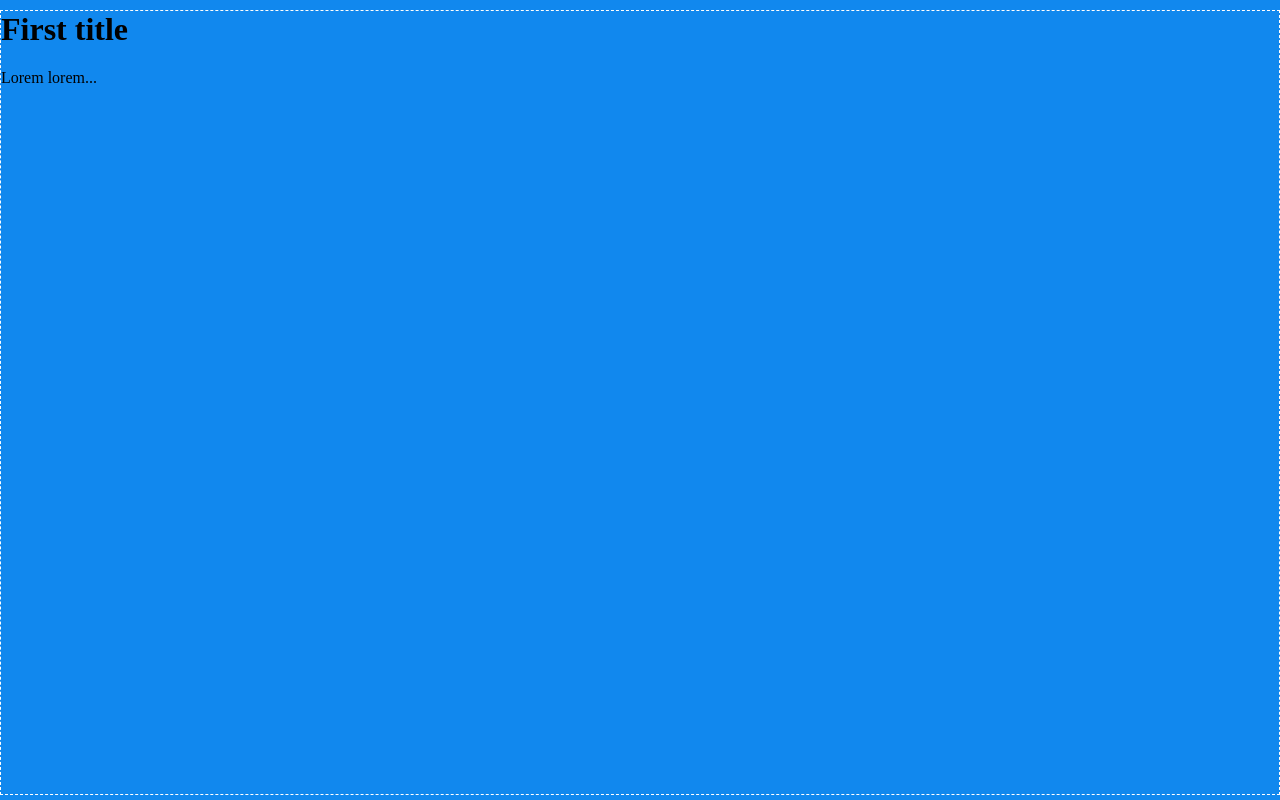
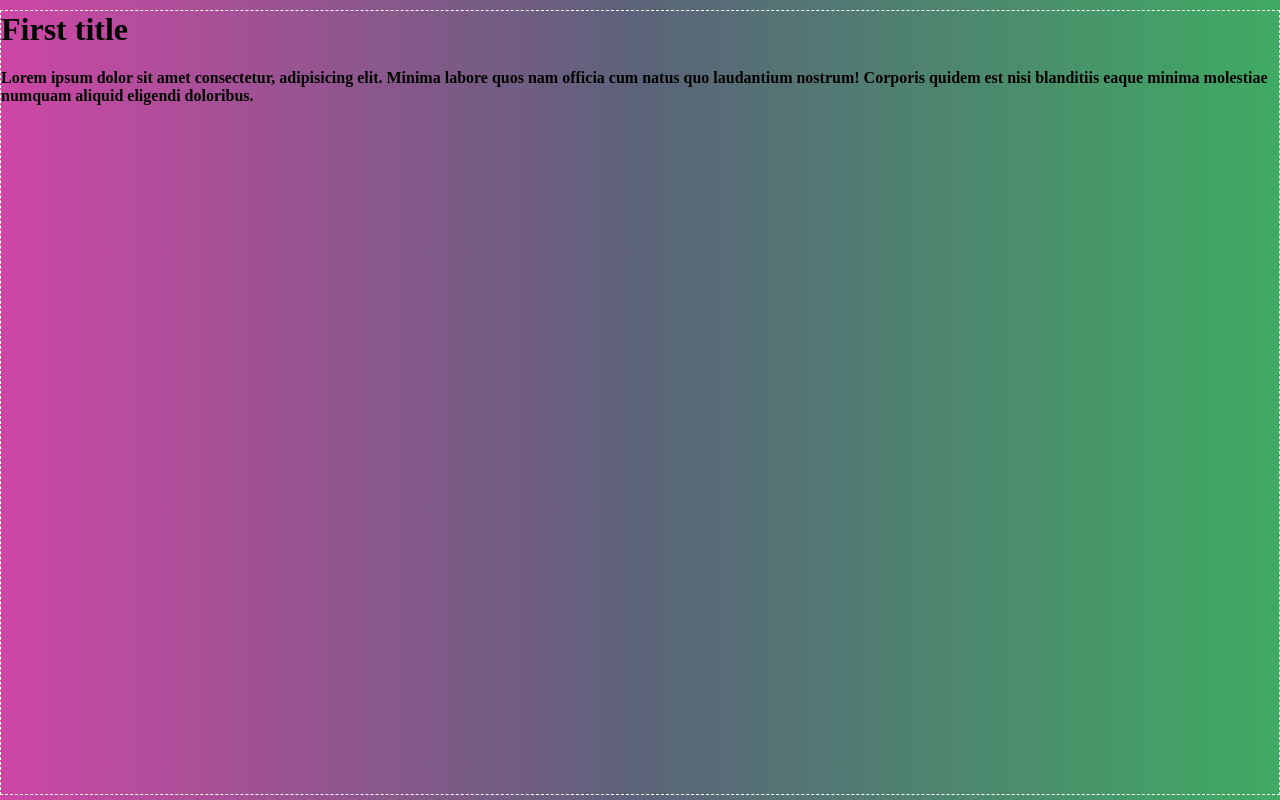
Before and after one commit to DiezRu33/page, a plain HTML site: page indexx.html in a window 1280 px wide. Drawn offline with Linux system fonts and the light colour scheme.

Commit message:
adding lorem nd' some color

```diff
--- a/indexx.html
+++ b/indexx.html
@@ -6,7 +6,7 @@
 </head>
 <body>
 	<h1 class="title">First title</h1>
-	<p class="para">Lorem lorem...</p>
+	<p class="para">Lorem ipsum dolor sit amet consectetur, adipisicing elit. Minima labore quos nam officia cum natus quo laudantium nostrum! Corporis quidem est nisi blanditiis eaque minima molestiae numquam aliquid eligendi doloribus.</p>
 
 
 </body>
--- a/style.css
+++ b/style.css
@@ -1,14 +1,15 @@
 body{
-	background: #18e;
+	background: linear-gradient(to right, rgba(200,50,156,.9), rgba(50,60,88,.8), rgba(15,150,60,.8));
 	color: #000;
-	font-width: bolder;
+	font-weight: bolder;
 	font-family: Sans Seriff;
 	border: 1px dashed #fff;
 	margin: 10px 0 5px 0;
+	transition: .02s all;
 }
 
 body:hover{
-	transition: 1s all;
+	transition: .04s all;
 	border:3px solid #323;
-	background: #499
+	background: #18e;
 	}
```
